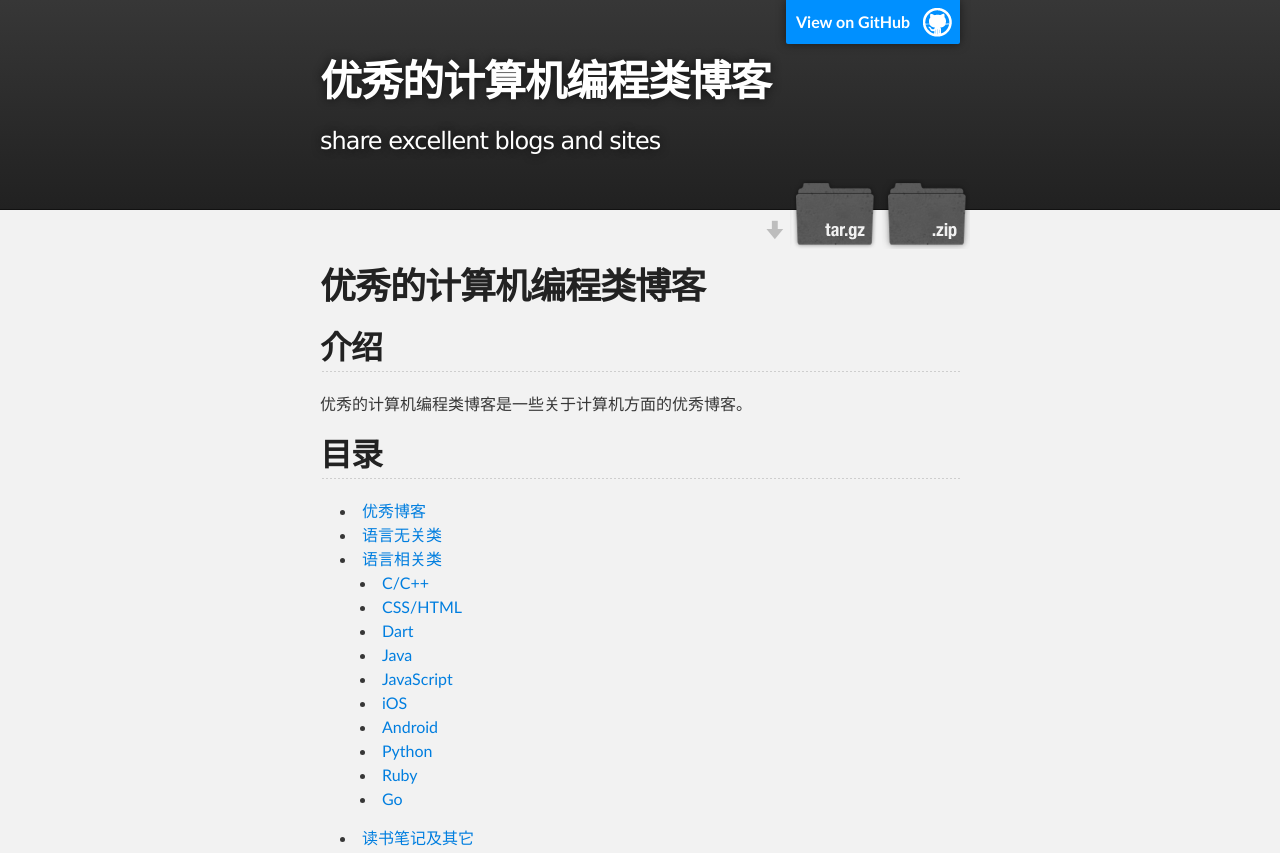
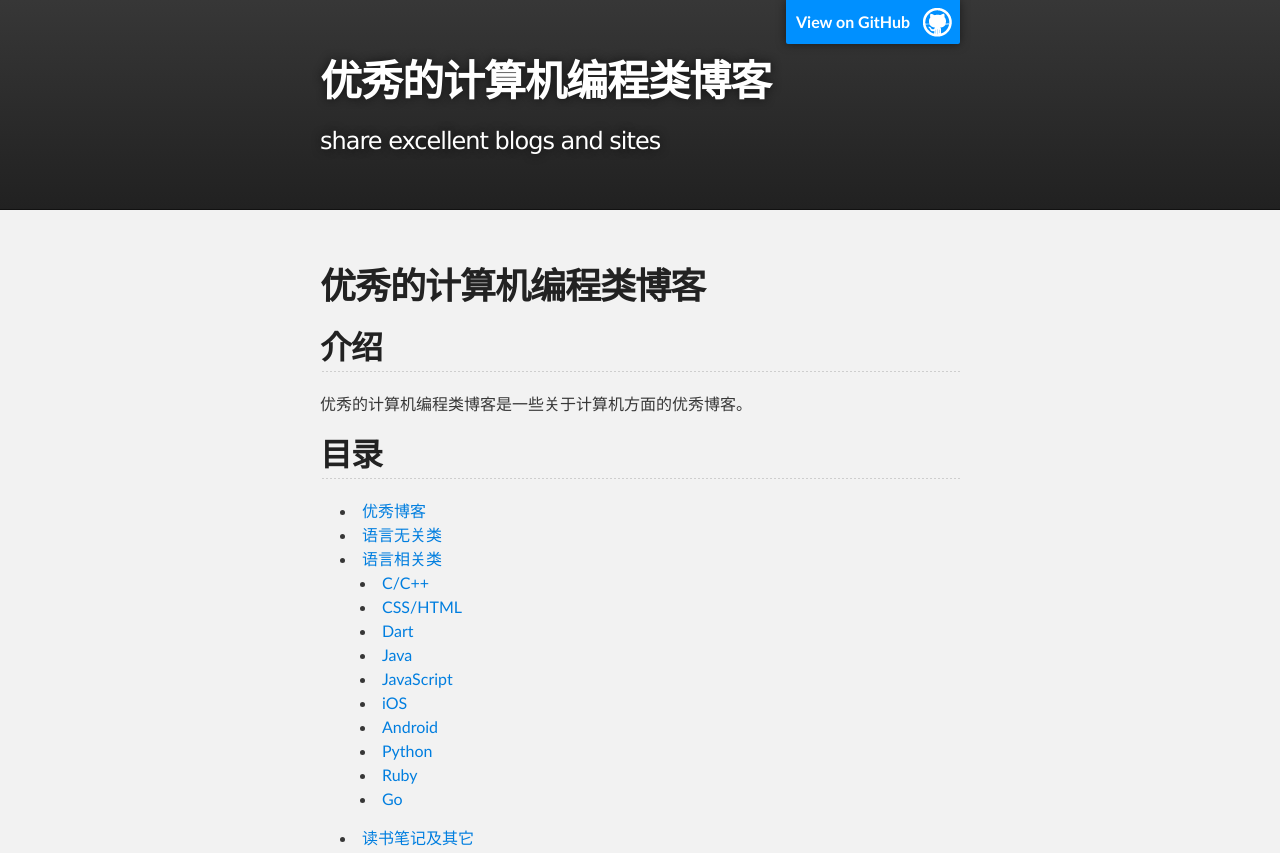
Before and after one commit to edagarli/tuiblogs, a plain HTML site: page index.html in a window 1280 px wide. Shown: the top 853 px of the page. Drawn offline with Linux system fonts and the light colour scheme.

Commit message:
Update index.html

```diff
--- a/index.html
+++ b/index.html
@@ -8,7 +8,7 @@
 
     <link rel="stylesheet" type="text/css" media="screen" href="stylesheets/stylesheet.css">
 
-    <title>Programming-articles-zh cn</title>
+    <title>优秀的计算机编程类博客n</title>
   </head>
 
   <body>
@@ -21,10 +21,6 @@
           <h1 id="project_title">优秀的计算机编程类博客</h1>
           <h2 id="project_tagline">share excellent blogs and sites</h2>
 
-            <section id="downloads">
-              <a class="zip_download_link" href="https://github.com/edagarli/programming-articles-zh_CN/zipball/master">Download this project as a .zip file</a>
-              <a class="tar_download_link" href="https://github.com/edagarli/programming-articles-zh_CN/tarball/master">Download this project as a tar.gz file</a>
-            </section>
         </header>
     </div>
 
```
